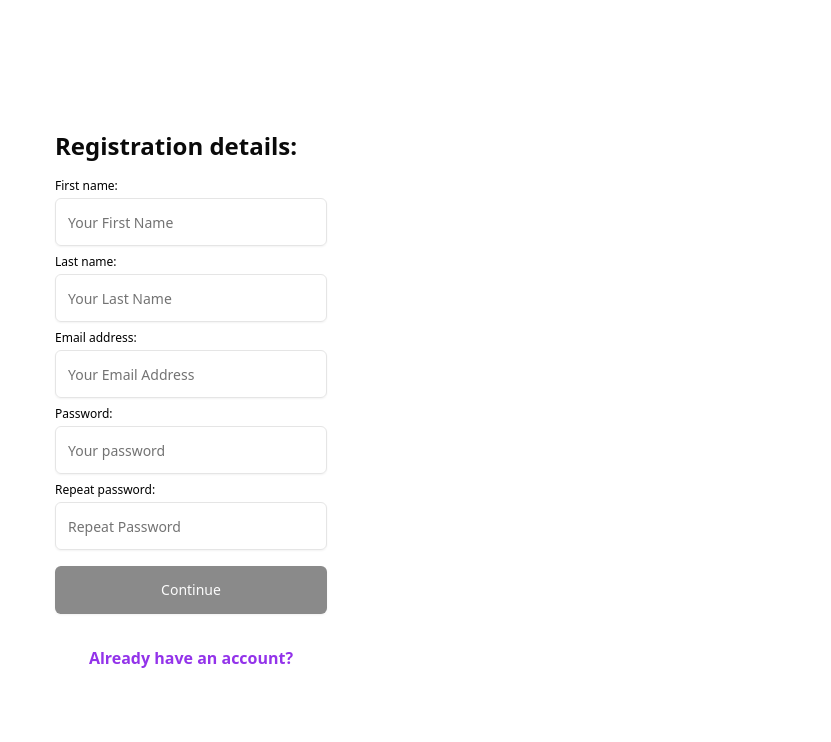
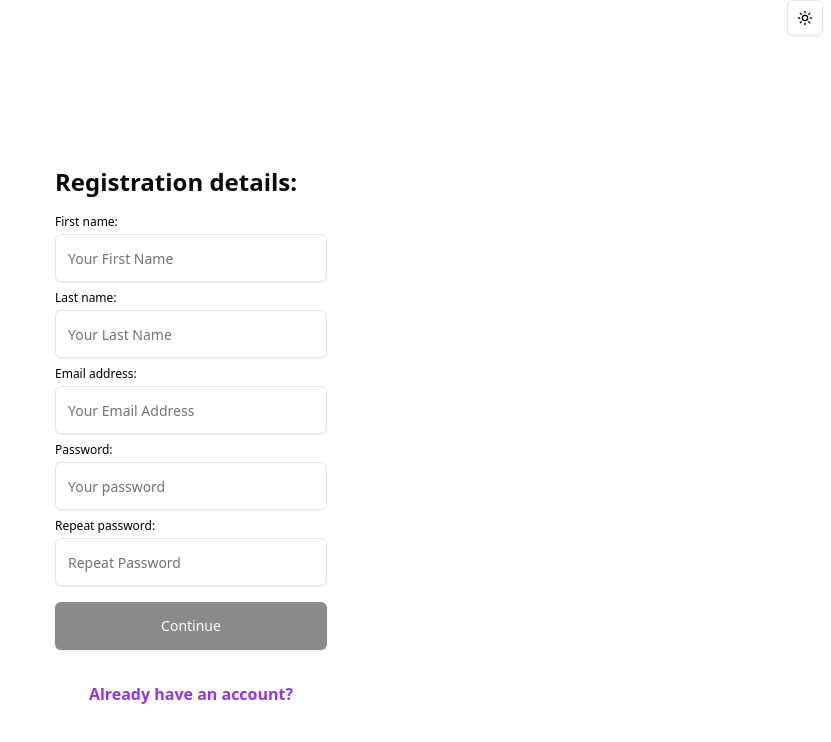
Before and after one commit to FLPKNKV/coin-sight, a Next.js app: page / in a window 1280 px wide. Shown: the top 742 px of the page, without its empty margins (449-1280 px from the left). Built offline with nearby package versions, Linux system fonts and the light colour scheme; no server answers.

Commit message:
added dashboard component with shadcn

```diff
--- a/app/layout.tsx
+++ b/app/layout.tsx
@@ -1,5 +1,6 @@
 import type { Metadata } from "next"
 import { ReactNode } from "react"
+import { ThemeProvider } from "@/components/theme-provider"
 import { connect } from "./db/database-config"
 import "./globals.css"
 
@@ -12,8 +13,20 @@
     connect();
 
     return (
-        <html lang='en'>
-            <body>{children}</body>
+        <>
+        <html lang="en" suppressHydrationWarning>
+          <head />
+          <body>
+            <ThemeProvider
+              attribute="class"
+              defaultTheme="system"
+              enableSystem
+              disableTransitionOnChange
+            >
+              {children}
+            </ThemeProvider>
+          </body>
         </html>
+      </>
     )
 }
--- a/app/page.tsx
+++ b/app/page.tsx
@@ -1,9 +1,40 @@
-import Register from "./register/page";
+"use client"
+import Register from "./register/page"
+import { Moon, Sun } from "lucide-react"
+import { useTheme } from "next-themes"
+
+import { Button } from "@/components/ui/button"
+import {
+    DropdownMenu,
+    DropdownMenuContent,
+    DropdownMenuItem,
+    DropdownMenuTrigger,
+} from "@/components/ui/dropdown-menu"
 
 export default function Home() {
-  return (
-   <div>
-      <Register />
-   </div>
-  );
+    const { setTheme } = useTheme()
+    return (
+        <>
+            <div className="flex justify-end mr-2">
+                <DropdownMenu>
+                    <DropdownMenuTrigger asChild>
+                        <Button variant='outline' size='icon'>
+                            <Sun className='h-[1.2rem] w-[1.2rem] rotate-0 scale-100 transition-all dark:-rotate-90 dark:scale-0' />
+                            <Moon className='absolute h-[1.2rem] w-[1.2rem] rotate-90 scale-0 transition-all dark:rotate-0 dark:scale-100' />
+                            <span className='sr-only'>Toggle theme</span>
+                        </Button>
+                    </DropdownMenuTrigger>
+                    <DropdownMenuContent align='end'>
+                        <DropdownMenuItem onClick={() => setTheme("light")}>Light</DropdownMenuItem>
+                        <DropdownMenuItem onClick={() => setTheme("dark")}>Dark</DropdownMenuItem>
+                        <DropdownMenuItem onClick={() => setTheme("system")}>
+                            System
+                        </DropdownMenuItem>
+                    </DropdownMenuContent>
+                </DropdownMenu>
+            </div>
+
+            <Register />
+        </>
+    )
 }
--- /dev/null
+++ b/components/theme-provider.tsx
@@ -0,0 +1,11 @@
+"use client"
+
+import * as React from "react"
+import { ThemeProvider as NextThemesProvider } from "next-themes"
+
+export function ThemeProvider({
+  children,
+  ...props
+}: React.ComponentProps<typeof NextThemesProvider>) {
+  return <NextThemesProvider {...props}>{children}</NextThemesProvider>
+}
```
